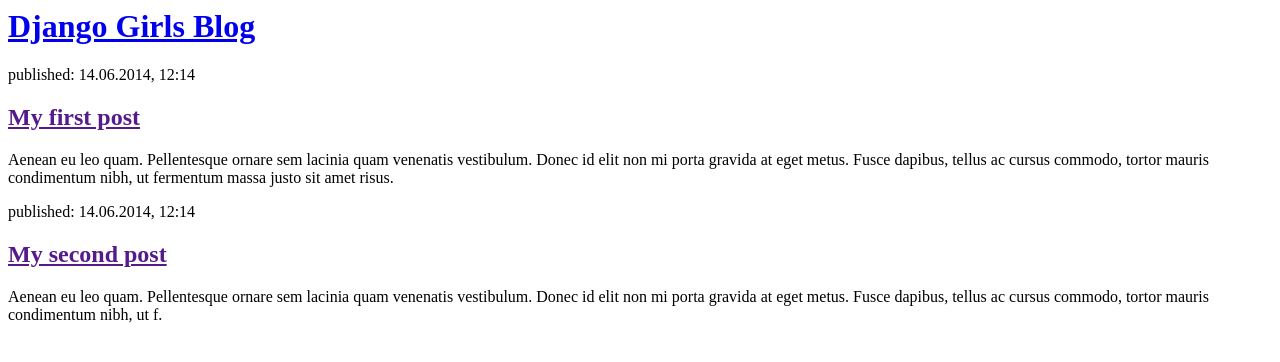
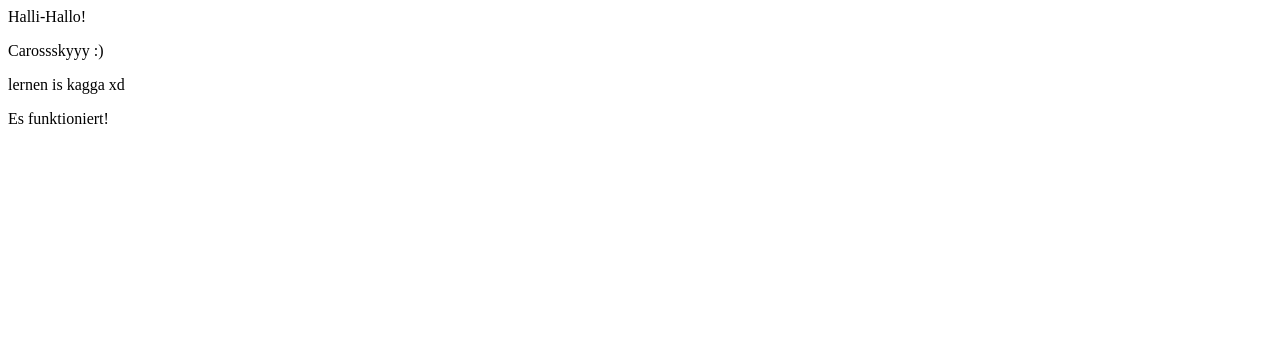
Before and after one commit to charleenklang/my-first-blog, a Django app: page / in a window 1280 px wide. Shown: the top 362 px of the page. Run offline with Django 3.2, Linux system fonts and the light colour scheme.

Commit message:
nur quatsch

```diff
--- a/blog/templates/blog/post_list.html
+++ b/blog/templates/blog/post_list.html
@@ -1,22 +1,11 @@
 <html>
     <head>
-        <title>Django Girls blog</title>
+        <title>Charlys Blog</title>
     </head>
     <body>
-        <div>
-            <h1><a href="/">Django Girls Blog</a></h1>
-        </div>
-
-        <div>
-            <p>published: 14.06.2014, 12:14</p>
-            <h2><a href="">My first post</a></h2>
-            <p>Aenean eu leo quam. Pellentesque ornare sem lacinia quam venenatis vestibulum. Donec id elit non mi porta gravida at eget metus. Fusce dapibus, tellus ac cursus commodo, tortor mauris condimentum nibh, ut fermentum massa justo sit amet risus.</p>
-        </div>
-
-        <div>
-            <p>published: 14.06.2014, 12:14</p>
-            <h2><a href="">My second post</a></h2>
-            <p>Aenean eu leo quam. Pellentesque ornare sem lacinia quam venenatis vestibulum. Donec id elit non mi porta gravida at eget metus. Fusce dapibus, tellus ac cursus commodo, tortor mauris condimentum nibh, ut f.</p>
-        </div>
+        <p>Halli-Hallo!</p>
+        <u2>Carossskyyy :)</u2>
+        <p>lernen is kagga xd</p>
+        <p>Es funktioniert!</p>
     </body>
 </html>
```
